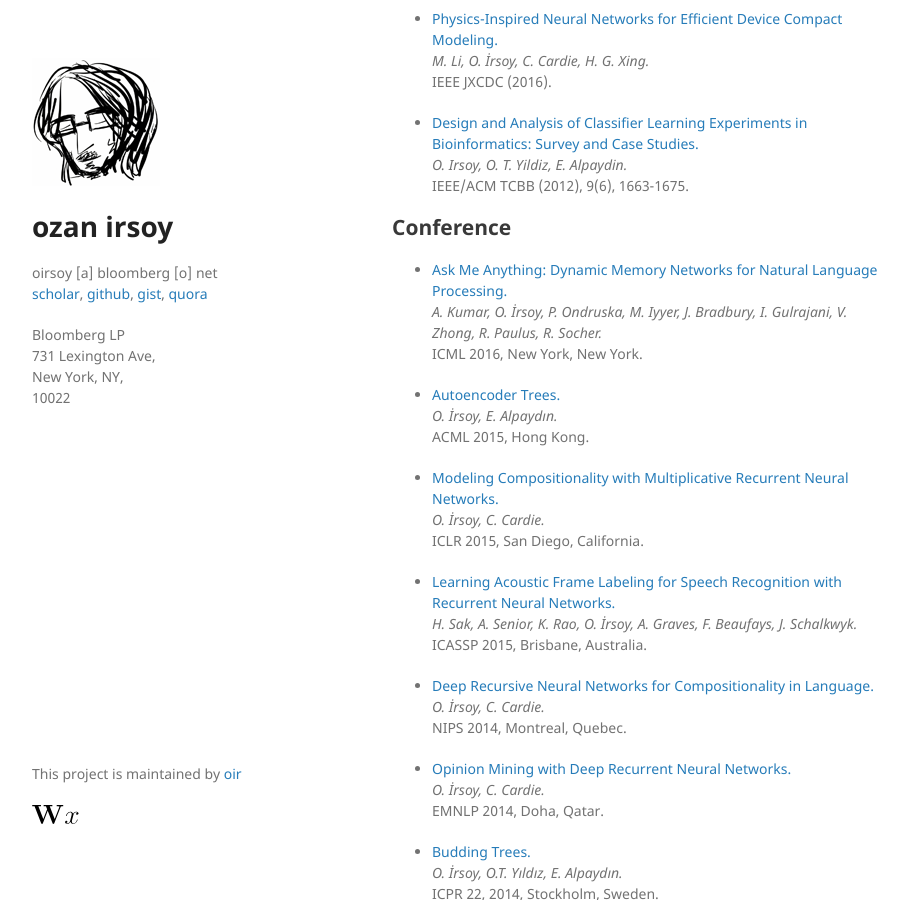
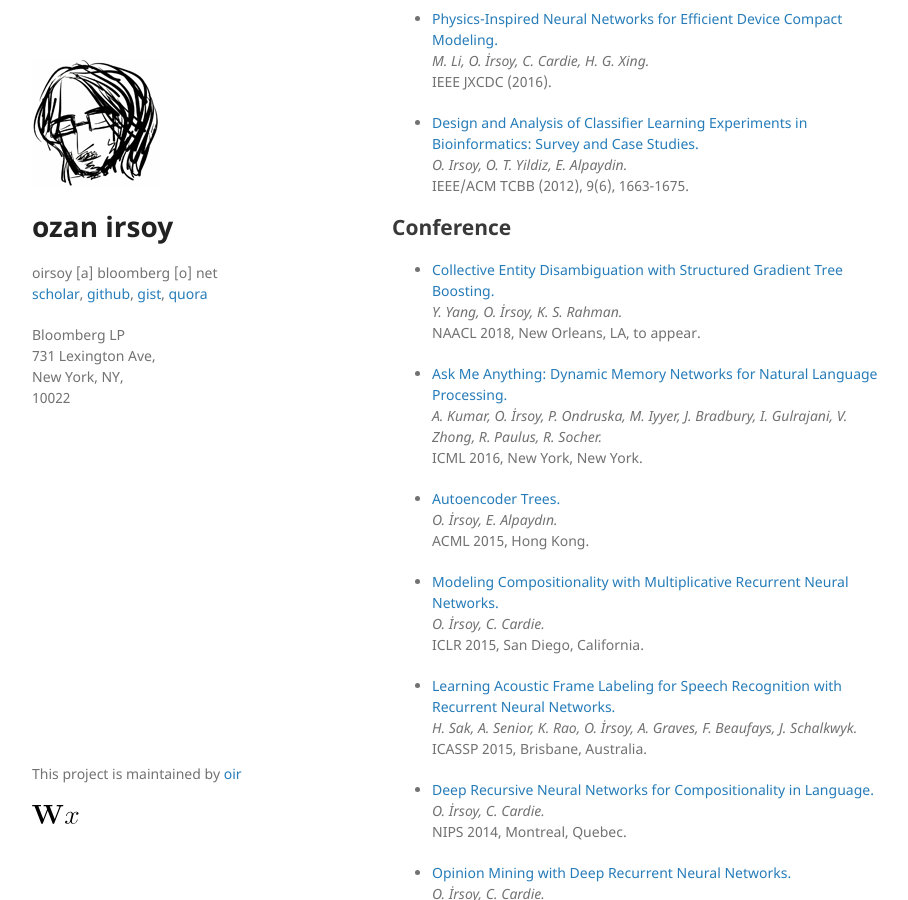
Before and after one commit to oir/webpage, a Jekyll site: the page built from index.md, in a window 1280 px wide and 900 px high, scrolled down 580 px. Shown: the whole window, without its empty margins (178-1086 px from the left). Built offline with Jekyll 4.4.1, drawn with Linux system fonts in a browser that asks for light colours.

Commit message:
Add NAACL paper

```diff
--- a/index.md
+++ b/index.md
@@ -39,6 +39,10 @@ on decision trees, neural networks, and some other ML stuff.
    IEEE/ACM TCBB (2012), 9(6), 1663-1675.
 
 ## [](#header-2)Conference
+
+- [Collective Entity Disambiguation with Structured Gradient Tree Boosting.](https://arxiv.org/abs/1802.10229)
+   _Y. Yang, O. İrsoy, K. S. Rahman._
+   NAACL 2018, New Orleans, LA, to appear.
 
 - [Ask Me Anything: Dynamic Memory Networks for Natural Language Processing.](papers/kumar16.pdf)
    _A. Kumar, O. İrsoy, P. Ondruska, M. Iyyer, J. Bradbury, I. Gulrajani, V. Zhong, R. Paulus, R. Socher._
```
